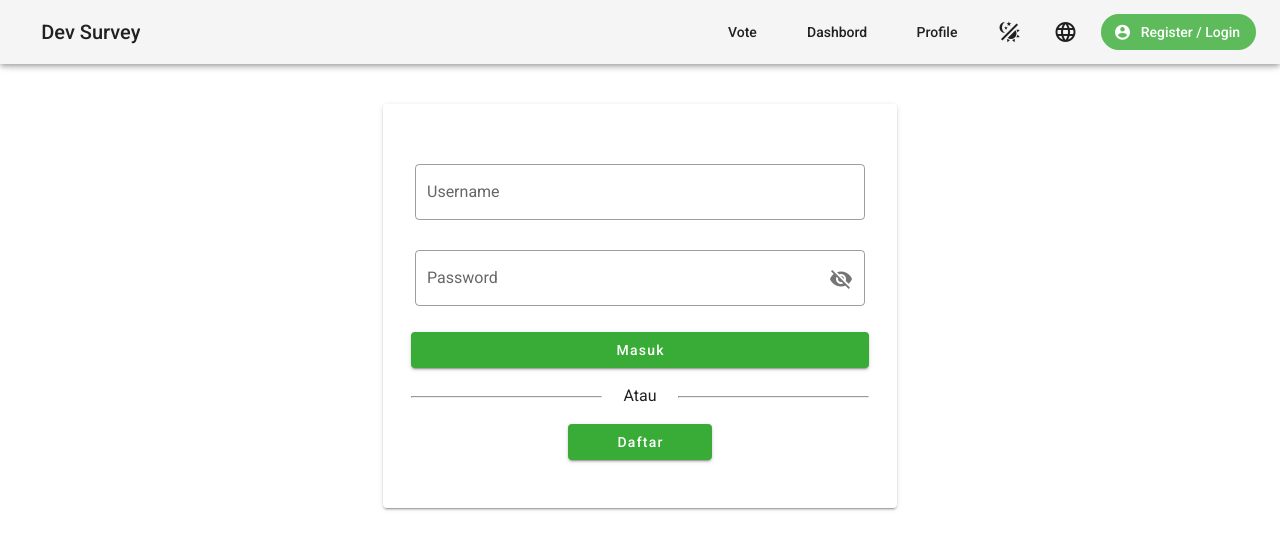
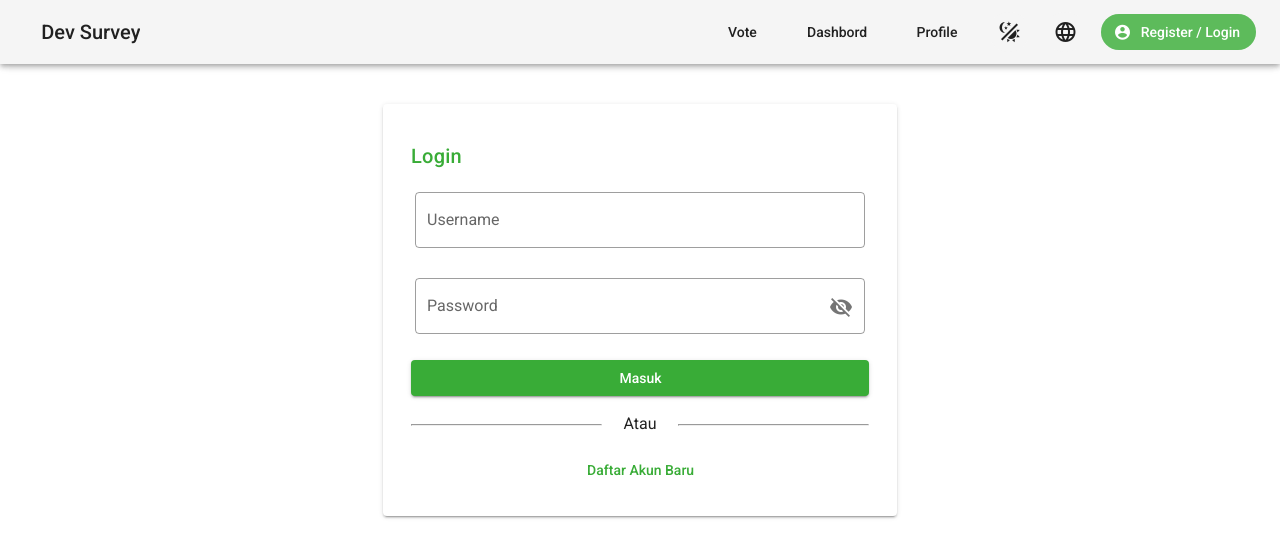
Before and after one commit to trastanechora/vue-typescript-form, a Vue app: page /login in a window 1280 px wide. Shown: the top 558 px of the page. Built offline with nearby package versions, Linux system fonts and the light colour scheme.

Commit message:
Update login page

```diff
--- a/src/views/Login.vue
+++ b/src/views/Login.vue
@@ -1,27 +1,55 @@
 <template>
   <v-layout column>
-    <v-card class="mx-auto mt-10 py-10" max-width="600">
-      <!-- <v-img
-        class="white--text align-end login-box-logo"
-        height="200px"
-        :src="require(`~/assets/img/logo/alana.png`)"
-      /> -->
-
+    <!-- REGISTER FORM -->
+    <v-card v-if="isRegister" class="mx-auto py-5 mt-10" max-width="600">
+      <v-card-title class="primary--text px-7">
+        Register
+      </v-card-title>
       <v-card-text class="text--primary login-box-content px-7">
-        <v-form ref="loginForm" v-model="valid" lazy-validation class="pa-0">
+        <v-form ref="registerForm" v-model="validRegister" lazy-validation class="pa-0">
           <v-card-text>
             <v-layout row>
               <v-flex lg12 sm12 xs12>
-                <v-text-field outlined clearable label="Username" type="text" autocomplete="off"></v-text-field>
+                <v-text-field
+                  v-model="registerUsername"
+                  outlined
+                  clearable
+                  label="Username"
+                  type="text"
+                  autocomplete="off"
+                  :rules="notEmpty('Username')"
+                  :disabled="isLoading"
+                  :loading="isLoading"
+                ></v-text-field>
               </v-flex>
               <v-flex lg12 sm12 xs12>
                 <v-text-field
+                  v-model="registerPassword"
                   outlined
                   clearable
                   label="Password"
-                  :type="showPassword ? 'text' : 'password'"
-                  :append-icon="showPassword ? 'mdi-eye' : 'mdi-eye-off'"
+                  :type="showRegisterPassword ? 'text' : 'password'"
+                  :append-icon="showRegisterPassword ? 'mdi-eye' : 'mdi-eye-off'"
                   autocomplete="off"
+                  :rules="notEmpty('Password')"
+                  :disabled="isLoading"
+                  :loading="isLoading"
+                  @click:append="showRegisterPassword = !showRegisterPassword"
+                ></v-text-field>
+              </v-flex>
+              <v-flex lg12 sm12 xs12>
+                <v-text-field
+                  v-model="confirmPassword"
+                  outlined
+                  clearable
+                  label="Konfirmasi Password"
+                  :type="showRegisterPassword ? 'text' : 'password'"
+                  :append-icon="showRegisterPassword ? 'mdi-eye' : 'mdi-eye-off'"
+                  autocomplete="off"
+                  :rules="notEmpty('Konfirmasi Password')"
+                  :disabled="isLoading"
+                  :loading="isLoading"
+                  @click:append="showRegisterPassword = !showRegisterPassword"
                 ></v-text-field>
               </v-flex>
             </v-layout>
@@ -30,7 +58,88 @@
       </v-card-text>
 
       <v-card-actions class="px-7">
-        <v-btn class="primary full-width transform-none">
+        <v-btn
+          color="primary"
+          class="full-width transform-none"
+          :disabled="isLoading || !validRegister"
+          :loading="isLoading"
+          @click="doRegister"
+        >
+          Daftar
+        </v-btn>
+      </v-card-actions>
+
+      <v-card-actions class="px-7">
+        <v-layout>
+          <v-flex xs5 class="mt-3"><hr /></v-flex>
+          <v-flex xs2><p class="mb-0 text-center">Atau</p></v-flex>
+          <v-flex xs5 class="mt-3"><hr /></v-flex>
+        </v-layout>
+      </v-card-actions>
+
+      <v-card-actions class="px-7">
+        <v-btn
+          text
+          color="primary"
+          class="transform-none mx-auto px-12"
+          @click="changeFormType('login')"
+          :disabled="isLoading"
+          :loading="isLoading"
+        >
+          Masuk ke Akun yang Sudah Ada
+        </v-btn>
+      </v-card-actions>
+    </v-card>
+    <!-- LOGIN FORM -->
+    <v-card v-else class="mx-auto mt-10 py-5" max-width="600">
+      <v-card-title class="primary--text px-7">
+        Login
+      </v-card-title>
+      <v-card-text class="text--primary login-box-content px-7">
+        <v-form ref="loginForm" v-model="validLogin" lazy-validation class="pa-0">
+          <v-card-text>
+            <v-layout row>
+              <v-flex lg12 sm12 xs12>
+                <v-text-field
+                  v-model="loginUsername"
+                  outlined
+                  clearable
+                  label="Username"
+                  type="text"
+                  autocomplete="off"
+                  :rules="notEmpty('Username')"
+                  :disabled="isLoading"
+                  :loading="isLoading"
+                ></v-text-field>
+              </v-flex>
+              <v-flex lg12 sm12 xs12>
+                <v-text-field
+                  v-model="loginPassword"
+                  outlined
+                  clearable
+                  label="Password"
+                  :type="showLoginPassword ? 'text' : 'password'"
+                  :append-icon="showLoginPassword ? 'mdi-eye' : 'mdi-eye-off'"
+                  autocomplete="off"
+                  :rules="notEmpty('Password')"
+                  :disabled="isLoading"
+                  :loading="isLoading"
+                  @click:append="showLoginPassword = !showLoginPassword"
+                ></v-text-field>
+              </v-flex>
+            </v-layout>
+          </v-card-text>
+        </v-form>
+      </v-card-text>
+
+      <v-card-actions class="px-7">
+        <v-btn
+          color="primary"
+          class="full-width transform-none"
+          :disabled="isLoading || !validLogin"
+          :loading="isLoading"
+          @click="doLogin"
+        >
           Masuk
         </v-btn>
       </v-card-actions>
@@ -43,12 +152,16 @@
         </v-layout>
       </v-card-actions>
 
-      <!-- <v-card-actions class="px-7 pb-10 wrapper-action">
-        <div id="my-signin2" data-onsuccess="onSignIn" @click="checkClick"></div>
-      </v-card-actions> -->
       <v-card-actions class="px-7">
-        <v-btn class="primary transform-none mx-auto px-12">
-          Daftar
+        <v-btn
+          text
+          color="primary"
+          class="transform-none mx-auto px-12"
+          @click="changeFormType('register')"
+          :disabled="isLoading"
+          :loading="isLoading"
+        >
+          Daftar Akun Baru
         </v-btn>
       </v-card-actions>
     </v-card>
@@ -57,112 +170,97 @@
 
 <script lang="ts">
 import { Component, Vue } from 'vue-property-decorator';
-// import { LoginDataField, VForm } from '../../@types';
-// import { notEmptyRules } from '../../@utils';
-// declare const window: any;
+import { VForm } from '@/@types';
+import { notEmptyRules } from '@/@utils';
 
-// @Component({
-//   layout: 'none'
-// })
 @Component
 export default class LoginPage extends Vue {
   /* ------------------------------------
   => Local State Declaration
   ------------------------------------ */
-  showPassword: boolean = false;
-  // valid: boolean = true;
-  // clicked: boolean = false;
-  // isFreeze: boolean = false;
-  // loginData: LoginDataField = {
-  //   username: {
-  //     label: 'Username',
-  //     value: null,
-  //     required: true,
-  //     rules: notEmptyRules('Username')
-  //   },
-  //   password: {
-  //     label: 'Password',
-  //     value: null,
-  //     required: true,
-  //     hide: true,
-  //     rules: notEmptyRules('Password')
-  //   }
-  // };
+  isRegister: boolean = false;
+  validLogin: boolean = true;
+  showLoginPassword: boolean = false;
+  validRegister: boolean = true;
+  showRegisterPassword: boolean = false;
+  // Login data
+  loginUsername: string = '';
+  loginPassword: string = '';
+  // Register data
+  registerUsername: string = '';
+  registerPassword: string = '';
+  confirmPassword: string = '';
+
+  /* ------------------------------------
+  => Setter and Getter
+  ** (Adopt store variables to local state)
+  ------------------------------------ */
+  get isLoading(): boolean {
+    return this.$store.state.auth.isLoading;
+  }
+
   /* ------------------------------------
   => Mounted (Lifecycle)
   ------------------------------------ */
   // async mounted(): Promise<void> {
-  //   await this.insertGapiScript();
+  //   await console.warn('this.isLoading', this.isLoading);
+  //   await console.warn('this.$store.state.auth.isLoading', this.$store.state.auth);
   // }
+
   /* ------------------------------------
   => Methods
   ------------------------------------ */
-  // checkClick(): void {
-  //   this.clicked = true;
-  // }
-  // insertGapiScript(): void {
-  //   const script = document.createElement('script');
-  //   script.src = 'https://apis.google.com/js/platform.js';
-  //   script.onload = async () => {
-  //     await this.initializeGoogleSignIn();
-  //   };
-  //   document.body.appendChild(script);
-  // }
-  // async initializeGoogleSignIn(): Promise<void> {
-  //   await window.gapi.load('auth2', () => {
-  //     window.gapi.auth2.init({
-  //       client_id: process.env.GOOGLE_CLIENT_ID
-  //     });
-  //   });
-  //   await window.gapi.load('signin2');
-  //   this.renderButton();
-  // }
-  // renderButton(): void {
-  //   window.gapi.signin2.render('my-signin2', {
-  //     width: 260,
-  //     scope: 'profile email',
-  //     height: 50,
-  //     longtitle: true,
-  //     theme: 'dark',
-  //     onsuccess: this.onSignIn
-  //   });
-  // }
-  // doLogin(): void {
-  //   this.isFreeze = true;
-  //   const form = this.$refs.loginForm as VForm;
-  //   if (form.validate()) {
-  //     this.$store
-  //       .dispatch('auth/doLogin', {
-  //         username: this.loginData.username.value,
-  //         password: this.loginData.password.value
-  //       })
-  //       .then(async () => {
-  //         await this.$router.push(`${this.$route.query.route ? this.$route.query.route : '/'}`);
-  //         form.reset();
-  //       })
-  //       .catch(err => {
-  //         console.warn('failed', err);
-  //       });
-  //   }
-  //   this.isFreeze = false;
-  // }
-  // onSignIn(googleUser: Unknown): void {
-  //   if (this.clicked) {
-  //     const idToken = googleUser.getAuthResponse().id_token;
-  //     const form = this.$refs.loginForm as VForm;
-  //     this.$store
-  //       .dispatch('auth/doLogin', {
-  //         idToken
-  //       })
-  //       .then(async () => {
-  //         await this.$router.push(`${this.$route.query.route ? this.$route.query.route : '/'}`);
-  //         form.reset();
-  //       })
-  //       .catch(err => {
-  //         console.warn('failed >>', err);
-  //       });
-  //   }
-  // }
+  changeFormType(type: string): void {
+    const loginForm = this.$refs.loginForm as VForm;
+    const registerForm = this.$refs.registerForm as VForm;
+    if (type === 'login') {
+      registerForm.reset();
+      this.isRegister = false;
+    } else {
+      loginForm.reset();
+      this.isRegister = true;
+    }
+  }
+
+  doLogin(): void {
+    const form = this.$refs.loginForm as VForm;
+    if (form.validate()) {
+      this.$store
+        .dispatch('login', {
+          username: this.loginUsername,
+          password: this.loginPassword
+        })
+        .then(async () => {
+          // await this.$router.push('/profile');
+          form.reset();
+        })
+        .catch(err => {
+          console.warn('failed to login:', err);
+        });
+    }
+  }
+
+  doRegister(): void {
+    const form = this.$refs.registerForm as VForm;
+    if (form.validate()) {
+      this.$store
+        .dispatch('auth/register', {
+          username: this.registerUsername,
+          password: this.registerPassword
+        })
+        .then(async () => {
+          this.isRegister = false;
+          form.reset();
+        })
+        .catch(err => {
+          console.warn('failed to register:', err);
+        });
+    }
+  }
+
+  notEmpty(identifier: string): any[] {
+    return notEmptyRules(identifier);
+  }
 }
 </script>
 
@@ -181,27 +279,6 @@ export default class LoginPage extends Vue {
 }
 .transform-none {
   text-transform: none;
-}
-#my-signin2 {
-  >>> .abcRioButton {
-    border-radius: 4px;
-  }
-  >>> .abcRioButtonIcon {
-    border-radius: 4px;
-  }
-  margin: auto;
-  >>> .abcRioButton {
-    background-color: var(--v-primary-base)
-  }
-  >>> .abcRioButtonContentWrapper span {
-    display: none;
-  }
-  >>> .abcRioButtonContentWrapper:after {
-    content: 'Masuk dengan Google';
-    padding-top: 11px;
-    position: absolute;
-    left: 70px;
-    font-weight: 500;
-  }
+  letter-spacing: normal;
 }
 </style>
```
